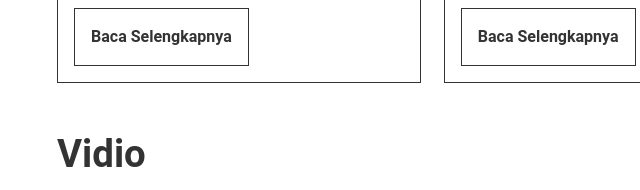
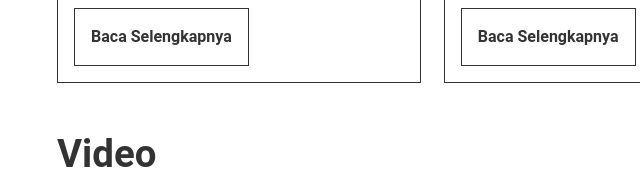
Before and after one commit to vanzasetia/keuskupantanjungkarang, a website: page index.html in a window 1280 px wide. Shown: the part 1320-1510 px from the top of the page, 14-654 px from the left. Drawn offline with Linux system fonts and the light colour scheme; a web font is replaced by a local one.

Commit message:
Change "Vidio" to "Video"

```diff
--- a/index.html
+++ b/index.html
@@ -179,7 +179,7 @@
           </div>
         </div>
         <div>
-          <h2>Vidio</h2>
+          <h2>Video</h2>
           <div class="videos">
             <a href="/">
               <img
```
